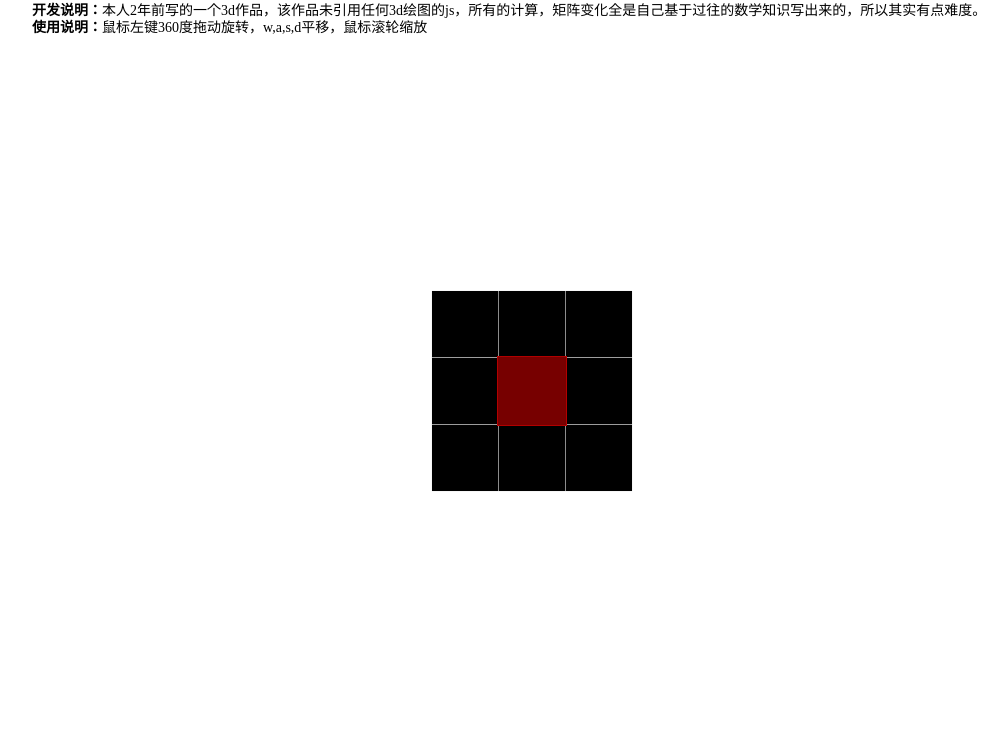
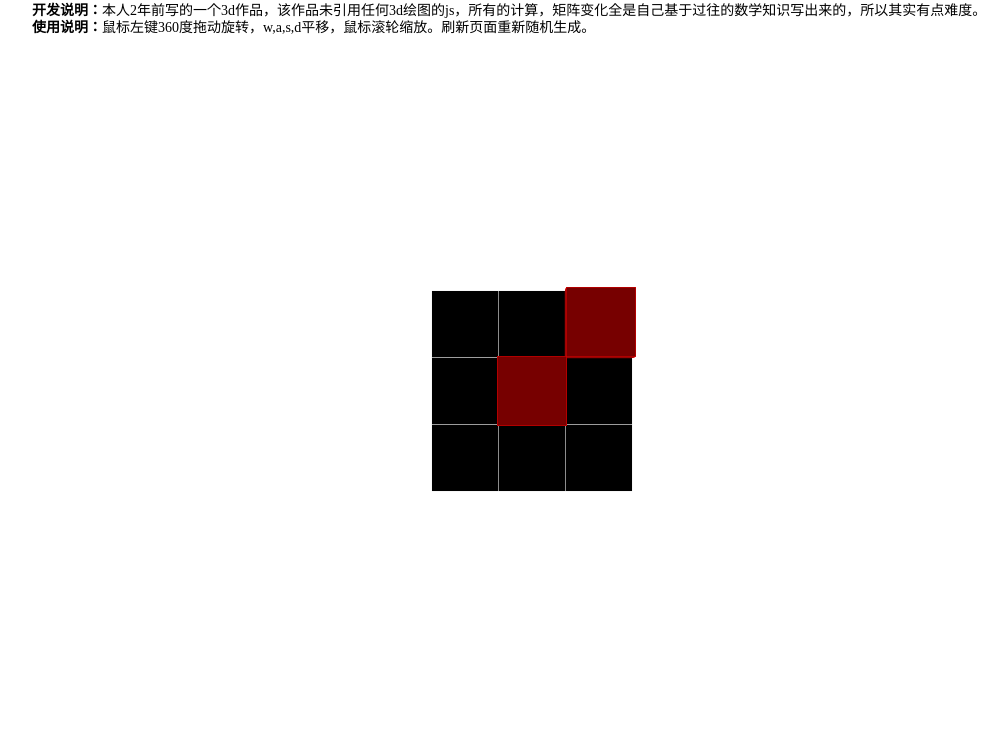
Before and after one commit to LudwigVan57/ludwigvan57.github.com, a plain HTML site: page projects/3dCanvas.html in a window 1280 px wide. Shown: the part 54-800 px from the top of the page, without its empty margins (108-1116 px from the left). Drawn offline with Linux system fonts and the light colour scheme.

Commit message:
3d canvas

```diff
--- a/projects/3dCanvas.html
+++ b/projects/3dCanvas.html
@@ -30,7 +30,7 @@
 <article class="fixed-bottom">
     <p class="desc">
        <b>开发说明：</b>本人2年前写的一个3d作品，该作品未引用任何3d绘图的js，所有的计算，矩阵变化全是自己基于过往的数学知识写出来的，所以其实有点难度。<br>
-        <b>使用说明：</b>鼠标左键360度拖动旋转，w,a,s,d平移，鼠标滚轮缩放
+        <b>使用说明：</b>鼠标左键360度拖动旋转，w,a,s,d平移，鼠标滚轮缩放。刷新页面重新随机生成。
     </p>
     <section>
         <canvas id="canvas"></canvas>
--- a/scripts/projects/3dCanvas.js
+++ b/scripts/projects/3dCanvas.js
@@ -3,38 +3,50 @@
 
     canvas.attr({width:$(window).width(),height:($('.fixed-bottom').height()-$('.desc').height())});
 
-
-    var size = 50;
-
     var canvas3d = new Canvas3d(canvas[0]);
 
+    var meshSize = 50,size = 2,cubeNum = 2;
+
     function startDraw(){
-        var num = 1;
-        for(var i=-num;i<=num;i=i+1){
-            for(var j=-num;j<=num;j=j+1){
+        var array = [];
+
+        for(var i=-size+1;i<size;i++){
+            for(var j=-size+1;j<size;j++){
                 addPark(i,j);
+                array.push([i,j]);
             }
         }
 
-        addCube(0,0);
+        for(var c=0;c<cubeNum;c++){
+            addCube.apply(this, getOneQuad(array)[0]);
+        }
+
         canvas3d.draw();
     }
 
+    function getOneQuad(array){
+        return array.splice(getRandomBetween(0,array.length-1),1);
+    }
+
+    function getRandomBetween(min,max){
+        return Math.floor(Math.random()*(max-min+1)+min);
+    }
+
     function addCube(x,y){
-        var centerX = 2*x*size,
-            centerY = 2*y*size;
+        var centerX = 2*x*meshSize,
+            centerY = 2*y*meshSize;
 
-        canvas3d.addCube(new Point(centerX-size,centerY+size,-1),new Point(centerX+size,centerY+size,-1),
-            new Point(centerX+size,centerY-size,-1),new Point(centerX-size,centerY-size,-1),
-        new Point(centerX,centerX,-size-1));
+        canvas3d.addCube(new Point(centerX-meshSize,centerY+meshSize,-1),new Point(centerX+meshSize,centerY+meshSize,-1),
+            new Point(centerX+meshSize,centerY-meshSize,-1),new Point(centerX-meshSize,centerY-meshSize,-1),
+        new Point(centerX,centerY,-meshSize-1));
     }
 
     function addPark(x,y){
-        var centerX = 2*x*size,
-            centerY = 2*y*size;
+        var centerX = 2*x*meshSize,
+            centerY = 2*y*meshSize;
 
-        canvas3d.addQuad(new Point(centerX-size,centerY+size,0),new Point(centerX+size,centerY+size,0),
-            new Point(centerX+size,centerY-size,0),new Point(centerX-size,centerY-size,0));
+        canvas3d.addQuad(new Point(centerX-meshSize,centerY+meshSize,0),new Point(centerX+meshSize,centerY+meshSize,0),
+            new Point(centerX+meshSize,centerY-meshSize,0),new Point(centerX-meshSize,centerY-meshSize,0));
     }
 
 
```
